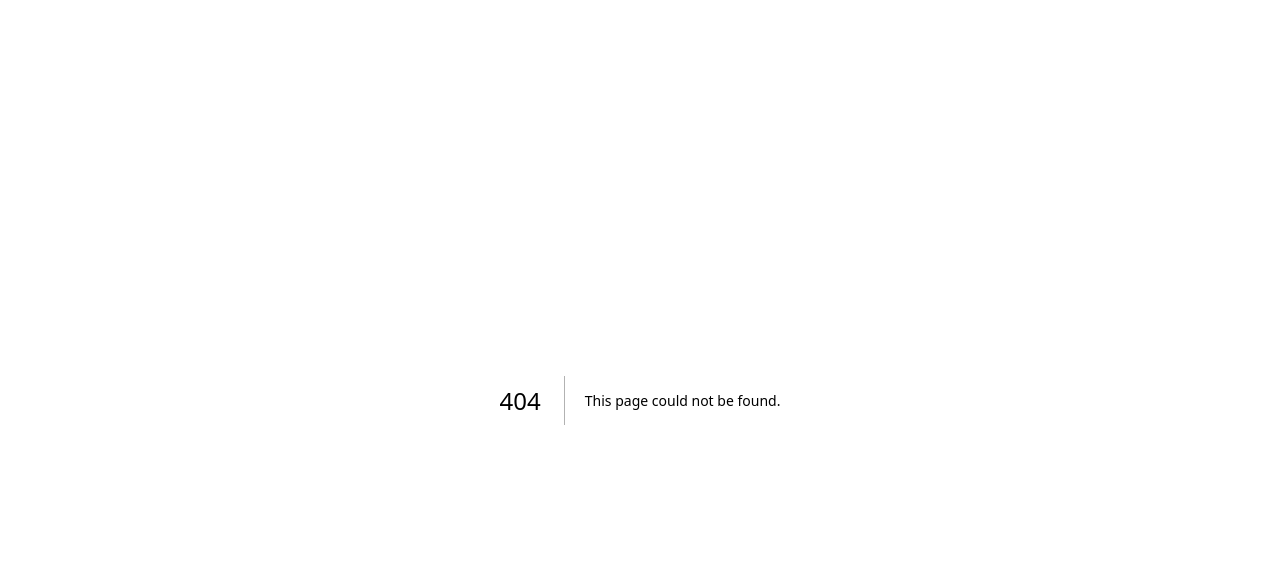
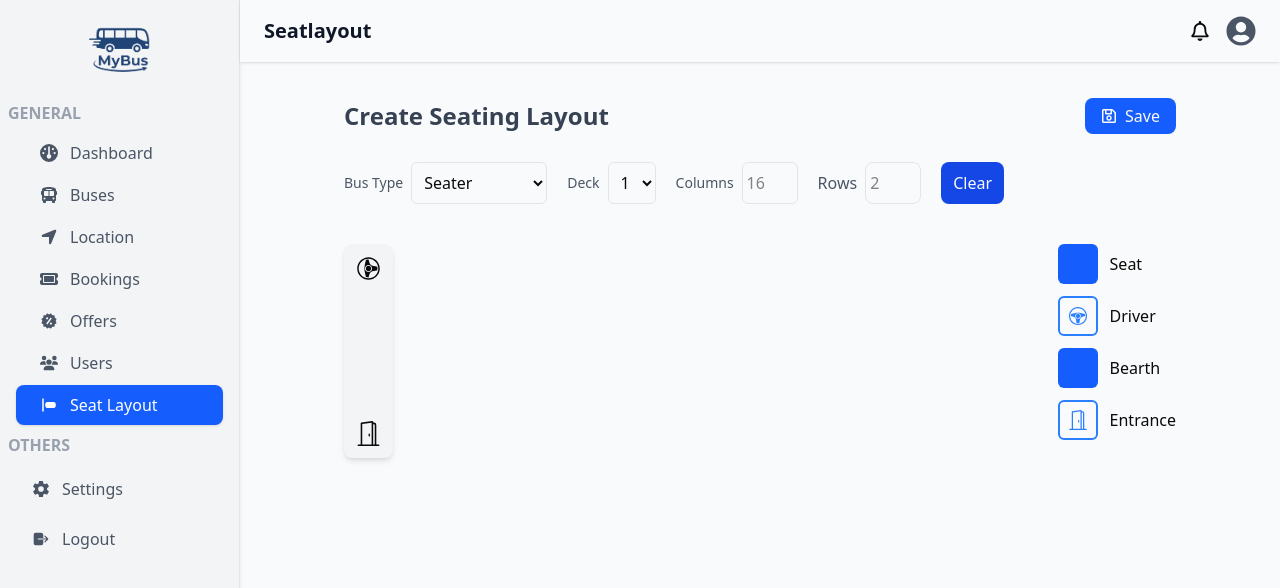
Before and after one commit to xavierdaniel1997/mybus-client, a Next.js app: page /admin/seatlayout in a window 1280 px wide. Before the commit this address had no page. Shown: the top 588 px of the page. Built offline with nearby package versions, Linux system fonts and the light colour scheme; no server answers.

Commit message:
create the seate layout

```diff
--- a/src/app/(admin)/admin/layout.tsx
+++ b/src/app/(admin)/admin/layout.tsx
@@ -1,7 +1,7 @@
-import type { Metadata } from "next";
-import { Geist, Geist_Mono } from "next/font/google";
+import type {Metadata} from "next";
+import {Geist, Geist_Mono} from "next/font/google";
 import SideBar from "@/components/layouts/Sidebar";
-import '../../../app/globals.css'
+import "../../../app/globals.css";
 import AdminNavbar from "@/components/layouts/AdminNavbar";
 import ProtectedAdminRoute from "@/components/auth/ProtectedAdminRoute";
 
@@ -26,7 +26,7 @@ export default function AdminLayout({
   children: React.ReactNode;
 }>) {
   return (
-    <ProtectedAdminRoute>
+
       <div
         className={`${geistSans.variable} ${geistMono.variable} min-h-screen bg-gray-50`}
       >
@@ -43,8 +43,7 @@ export default function AdminLayout({
           {/* Page Content */}
           <main className="flex-1 p-6">{children}</main>
         </div>
+      </div>
 
-      </div>
-      </ProtectedAdminRoute>
   );
 }
--- /dev/null
+++ b/src/app/(admin)/admin/seatlayout/page.tsx
@@ -0,0 +1,118 @@
+import {FaRegSave} from "react-icons/fa";
+import { GiSteeringWheel } from "react-icons/gi";
+import { BsDoorOpen } from "react-icons/bs";
+
+const busSeatTypeName = [
+    {name: "Seat", icon: ""},
+    {name: "Driver", icon: <GiSteeringWheel/>},
+    {name: "Bearth", icon: ""},
+    {name: "Entrance", icon: <BsDoorOpen/>}
+]
+export default function SeatLayout() {
+  return (
+    <div className="px-20 py-3">
+
+      {/* breadcrumb */}
+      <div className="flex items-center justify-between">
+        <div>
+          <h1 className="text-2xl font-semibold text-gray-700">
+            Create Seating Layout
+          </h1>
+        </div>
+        <div>
+          <button className="flex items-center bg-blue-600 text-gray-50 px-4 py-1.5 rounded-md cursor-pointer gap-2">
+            <span>
+              <FaRegSave />
+            </span>
+            Save
+          </button>
+        </div>
+      </div>
+
+      {/* create layout form */}
+      <div className="mt-7 flex gap-5">
+        <div className="flex items-center gap-2">
+            <label className="text-sm text-gray-600">
+                  Bus Type
+                </label>
+                <select
+                  className="border rounded-sm p-2 focus:ring focus:ring-blue-500 outline-none"
+                >
+                    <option value="">Seater</option>
+                    <option value="">Semi Sleeper</option>
+                    <option value="">Sleeper</option>
+                </select>
+        </div>
+        <div className="flex items-center gap-2">
+            <label className="text-sm text-gray-600">
+                  Deck
+                </label>
+                <select
+                  className="border rounded-sm p-2 focus:ring focus:ring-blue-500 outline-none"
+                >
+                    <option value="">1</option>
+                    <option value="">2</option>
+                </select>
+        </div>
+        <div className="flex items-center gap-2">
+            <label className="text-sm text-gray-600">
+                 Columns
+                </label>
+                <input
+                  type="number"
+                  id="colums"
+                  className="w-14 border rounded-sm py-2 px-1 focus:ring focus:ring-blue-500 outline-none"
+                  placeholder="16"
+                />
+        </div>
+        <div className="flex items-center gap-2">
+            <label className="ext-sm text-gray-600">
+                 Rows
+                </label>
+                <input
+                  type="number"
+                  id="latitude"
+                  className="w-14 border rounded-md py-2 px-1 focus:ring focus:ring-blue-500 outline-none"
+                  placeholder="2"
+                />
+        </div>
+        <button className="py-2 px-3 bg-blue-700 text-gray-50 rounded-md">Clear</button>
+      </div>
+
+      {/* layout section and name of seats */}
+
+      <div className="mt-10 flex justify-between">
+
+
+         <div className="flex items-center bg-gray-100 p-3 rounded-md shadow-md">
+          {/* Front section (driver + door) */}
+          <div className="flex flex-col justify-between w-full h-[190px]">
+            <div className="-rotate-90">
+              <GiSteeringWheel size={25}/>
+            </div>
+            {/* <div className=""> */}
+              <BsDoorOpen size={25}/>
+            {/* </div> */}
+          </div>
+        </div>
+
+
+        <div className="space-y-3">
+            {busSeatTypeName.map((busTypes) => (
+               <div key={busTypes.name}>
+                <div className="flex items-center gap-3">
+                    {busTypes.icon ? <div className="w-10 h-10 flex justify-center items-center text-blue-500 rounded-sm text-xl border-2 border-blue-500">
+                        {busTypes.icon}
+                </div> : <div className="w-10 h-10 bg-blue-600 rounded-sm">
+                </div>}
+                <p>{busTypes.name}</p>
+            </div>
+               </div>
+            ))}
+
+        </div>
+      </div>
+
+    </div>
+  );
+}
--- a/src/app/types/locations.ts
+++ b/src/app/types/locations.ts
@@ -1,4 +1,5 @@
 export interface ILocation {
+  _id: string;
   name: string;
   city: string;
   state: string;
--- a/src/components/dialogs/LocationDialog.tsx
+++ b/src/components/dialogs/LocationDialog.tsx
@@ -272,7 +272,6 @@ const handleImageChange = (e: React.ChangeEvent<HTMLInputElement>) => {
               type="submit"
               className="bg-blue-700 hover:bg-blue-800 text-white font-medium px-6 py-2 rounded-sm transition"
             >
-              Add Location
               {isSubmitting ? "Location Adding..." : "Add Location"}
             </button>
           </div>
--- a/src/components/layouts/AdminNavbar.tsx
+++ b/src/components/layouts/AdminNavbar.tsx
@@ -1,18 +1,35 @@
 "use client";
 
-import { useState } from "react";
+import { useEffect, useState } from "react";
+import { usePathname } from "next/navigation";
 import { FaSearch, FaChevronDown, FaUserCircle } from "react-icons/fa";
 import { IoWalletOutline } from "react-icons/io5";
 import { FaRegBell } from "react-icons/fa";
 
 export default function AdminNavbar() {
-  const [selectedPeriod, setSelectedPeriod] = useState("This Year");
+   const pathname = usePathname();
+  const [pageTitle, setPageTitle] = useState("Dashboard");
+
+  useEffect(() => {
+    if (!pathname) return;
+
+    // Extract last segment of the route
+    const segments = pathname.split("/").filter(Boolean);
+    const lastSegment = segments[segments.length - 1] || "dashboard";
+
+    // Capitalize the first letter for display
+    const formatted = lastSegment
+      .replace(/-/g, " ")
+      .replace(/\b\w/g, (char) => char.toUpperCase());
+
+    setPageTitle(formatted);
+  }, [pathname]);
 
   return (
     <nav className="flex items-center justify-between bg-gray-50 px-6 py-4">
       {/* Left Section */}
       <div>
-        <h1 className="text-xl font-semibold text-gray-900">Dashboard</h1>
+        <h1 className="text-xl font-semibold text-gray-900">{pageTitle==="Admin" ? "Dashboard" : pageTitle}</h1>
       </div>
 
       {/* Right Section */}
--- a/src/components/layouts/Sidebar.tsx
+++ b/src/components/layouts/Sidebar.tsx
@@ -6,7 +6,7 @@ import {usePathname} from "next/navigation";
 import {FaGauge, FaBus, FaTicket, FaUsers, FaLocationArrow} from "react-icons/fa6";
 import {IoLogOut, IoSettingsSharp} from "react-icons/io5";
 import { BiSolidOffer } from "react-icons/bi";
-import { FaRoute } from "react-icons/fa";
+import { TbLayoutAlignLeftFilled } from "react-icons/tb";
 import mybuslogo from "../../../public/mybuslogo.png";
 import { handleApiError } from "@/lib/utils/handleApiError";
 import { api } from "@/lib/api";
@@ -23,6 +23,7 @@ export default function SideBar() {
     {name: "Bookings", path: "/admin/bookings", icon: <FaTicket />},
     {name: "Offers", path: "/admin/offers", icon: <BiSolidOffer/> },
     {name: "Users", path: "/admin/users", icon: <FaUsers />},
+    {name: "Seat Layout", path: "/admin/seatlayout", icon: <TbLayoutAlignLeftFilled />},
   ];
 
   const otherMenuItems = [
```
Lines whose indentation alone changed are shown as unchanged.
